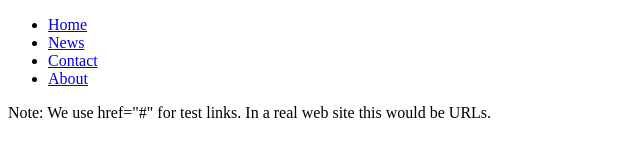
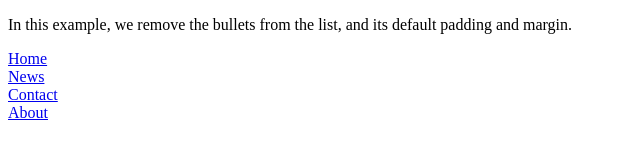
Before and after one commit to beeqw35564/pochita121, a plain HTML site: page index.html in a window 1280 px wide. Shown: the whole page, without its empty margins (0-640 px from the left). Drawn offline with Linux system fonts and the light colour scheme.

Commit message:
Update index.html

```diff
--- a/index.html
+++ b/index.html
@@ -1,6 +1,17 @@
 <!DOCTYPE html>
 <html>
+<head>
+<style>
+ul {
+  list-style-type: none;
+  margin: 0;
+  padding: 0;
+}
+</style>
+</head>
 <body>
+
+<p>In this example, we remove the bullets from the list, and its default padding and margin.</p>
 
 <ul>
   <li><a href="#home">Home</a></li>
@@ -9,7 +20,5 @@
   <li><a href="#about">About</a></li>
 </ul>
 
-<p>Note: We use href="#" for test links. In a real web site this would be URLs.</p>
-
 </body>
 </html>
```
